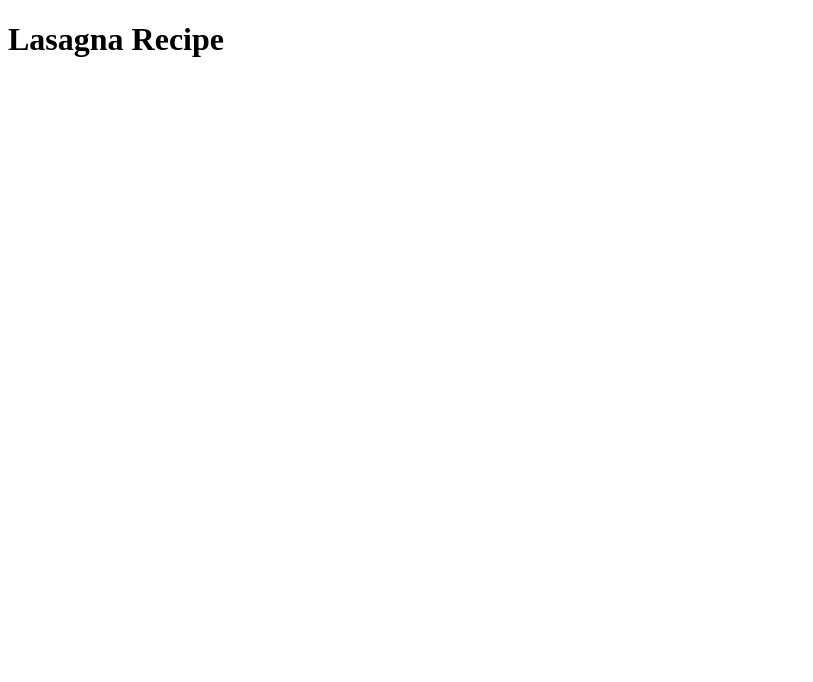
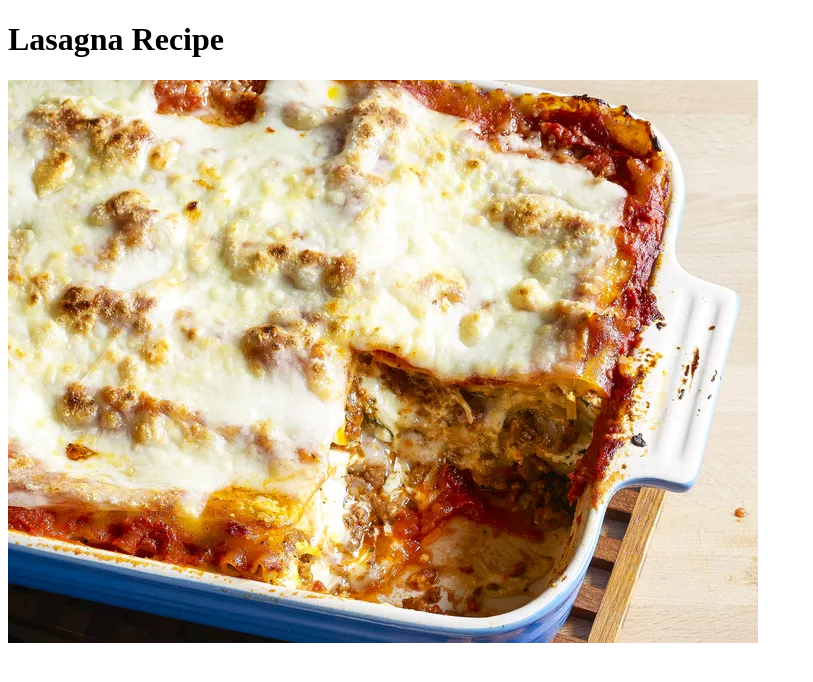
Before and after one commit to aeydeee/odin-recipes, a plain HTML site: page recipes/lasagna.html in a window 1280 px wide. Shown: the whole page, without its empty margins (0-813 px from the left). Drawn offline with Linux system fonts and the light colour scheme.

Commit message:
add the images into the lasagna page

```diff
--- a/recipes/lasagna.html
+++ b/recipes/lasagna.html
@@ -8,5 +8,6 @@
   </head>
   <body>
     <h1>Lasagna Recipe</h1>
+    <a href=""><img src="../images/lasagna.webp" alt="lasagna" /></a>
   </body>
 </html>
```
